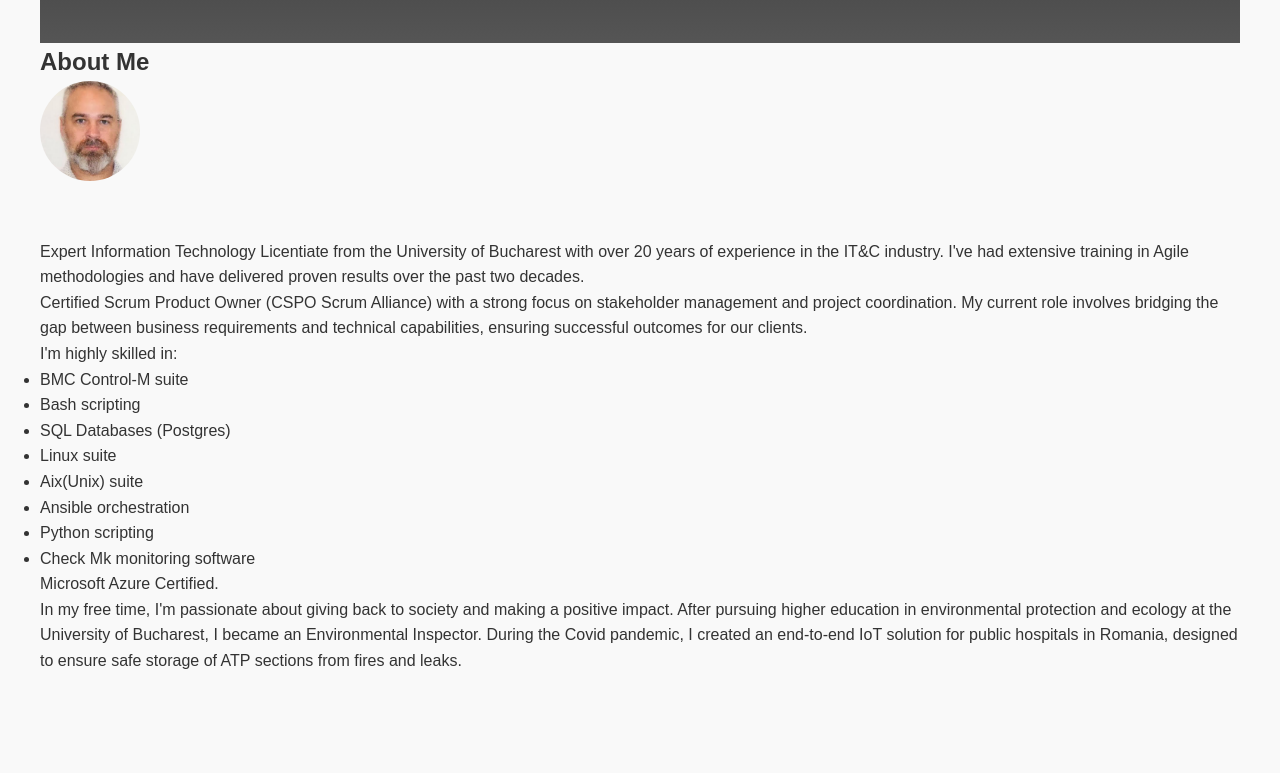
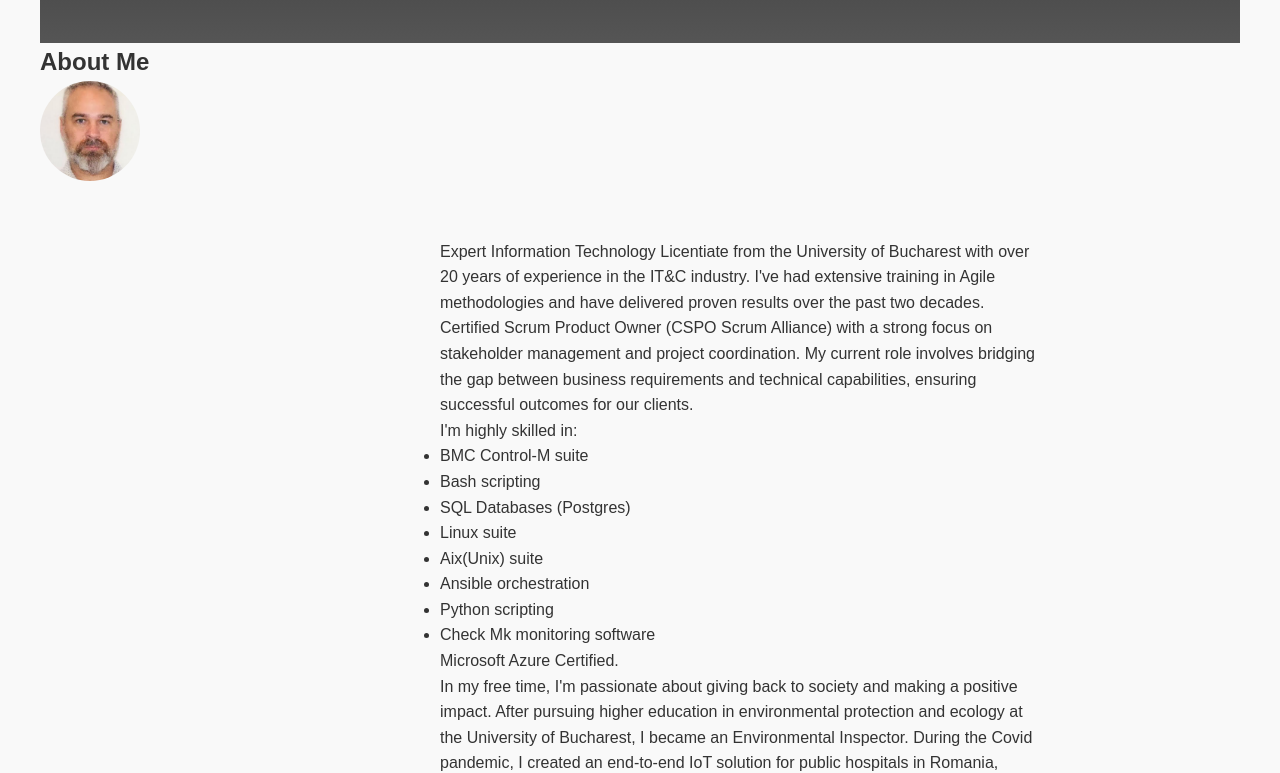
Before and after one commit to dgxshpe/Mywebsite, a plain HTML site: page index.html in a window 1280 px wide. Shown: the part 173-946 px from the top of the page. Drawn offline with nearby package versions, Linux system fonts and the light colour scheme.

Commit message:
about  conta

```diff
--- a/index.html
+++ b/index.html
@@ -16,7 +16,7 @@
         <section id="about-me" class="mb-5">
             <h2>About Me</h2>
             <img src="images/profile_picture.png" alt="Profile Picture" class="rounded-profile-picture header-image">
-            <div style="margin-top: 50px; margin-bottom: 100px;">
+            <div class="container_about">
                 <p>
                   Expert Information Technology Licentiate from the University of Bucharest with over 20 years of experience in the IT&C industry. I've had extensive training in Agile methodologies and have delivered proven results over the past two decades.
                 </p>
--- a/styles.css
+++ b/styles.css
@@ -42,6 +42,12 @@ body {
     border-radius: 10px;
     box-shadow: 0 0 10px rgba(0,0,0,0.1);
 }
+
+.container_about {
+    margin: 50px auto;
+    max-width: 800px;
+    padding-left: 200px;
+  }
 
 .rounded-profile-picture {
     width: 100px;
```
